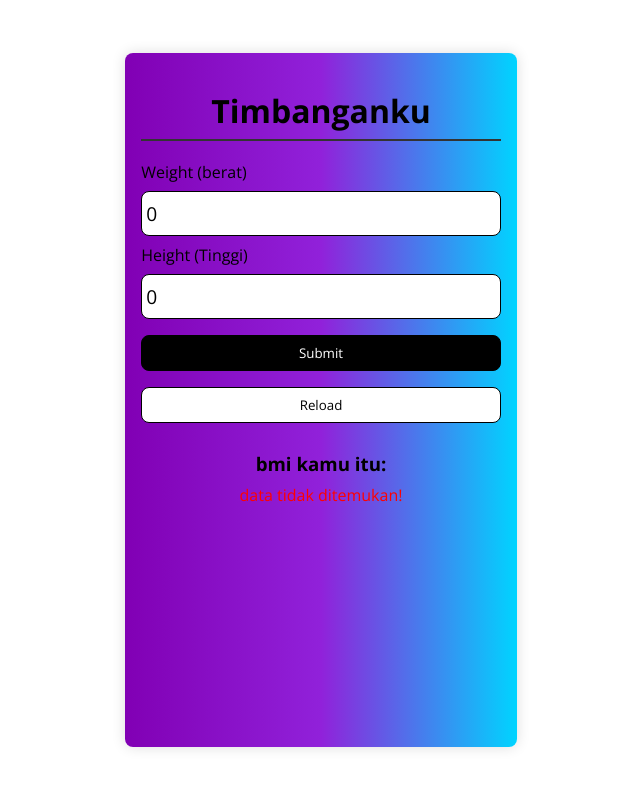
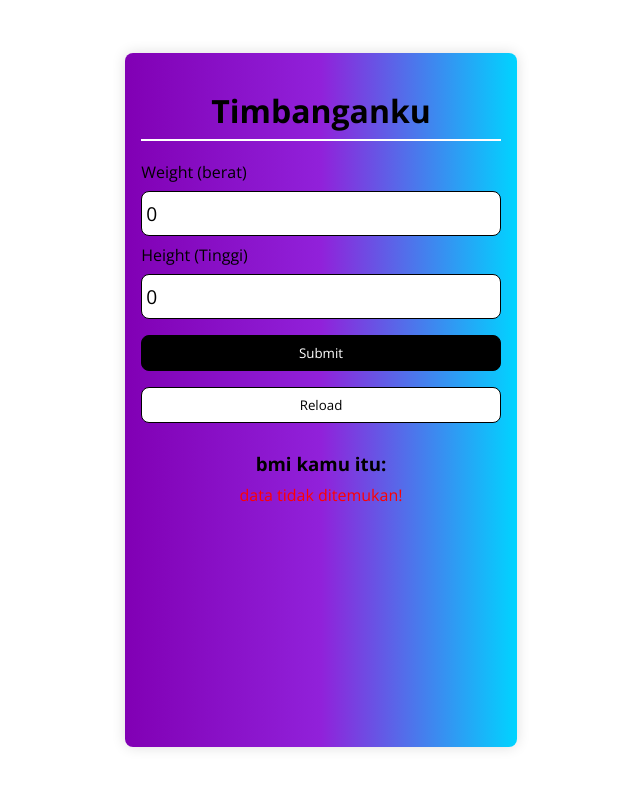
Before and after one commit to Anugerah20/bmi-you, a React (Create React App) app: page / in a window 1280 px wide. Shown: the top 788 px of the page, without its empty margins (319-959 px from the left). Built offline with nearby package versions, Linux system fonts and the light colour scheme; the HTML template or start-up script is replaced by a standard one.

Commit message:
edit color border

```diff
--- a/src/index.css
+++ b/src/index.css
@@ -25,7 +25,7 @@
 }
 
 .container > .title > h1 {
-  border-bottom: 2px solid #333;
+  border-bottom: 2px solid #FFF;
   padding-bottom: 7px;
 }
 
```
